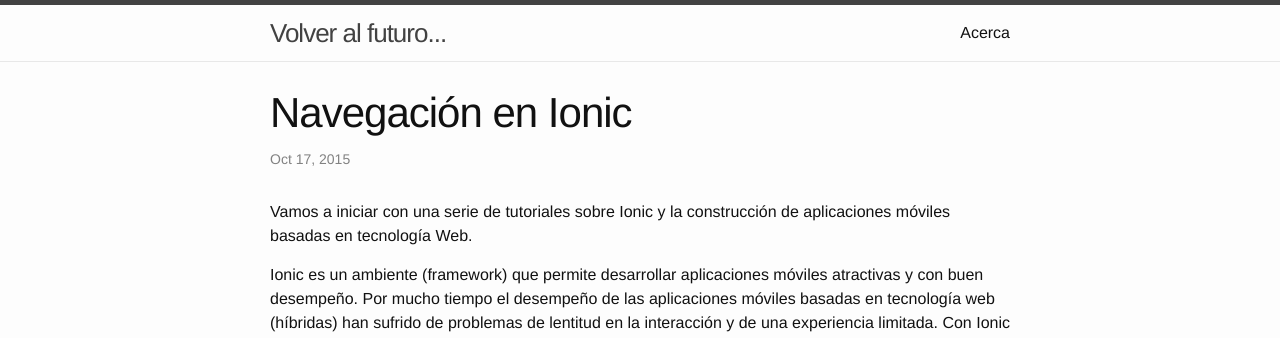
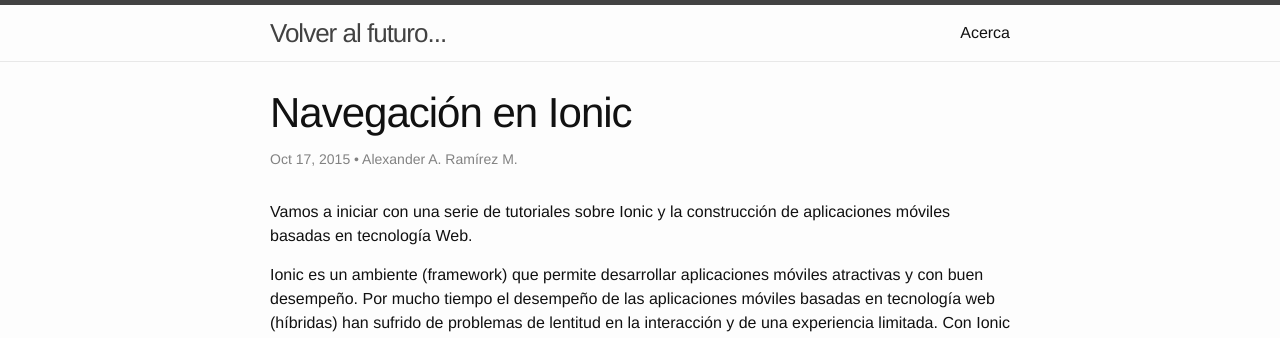
Before and after one commit to aaramirez/aaramirez.github.io, a Jekyll site: the page built from _posts/2015-10-17-tutorial-ionic-navegacion.markdown, in a window 1280 px wide. Shown: the top 338 px of the page. Built offline with Jekyll 4.4.1, drawn with Linux system fonts in a browser that asks for light colours.

Commit message:
Configurando el site

```diff
--- a/_config.yml
+++ b/_config.yml
@@ -13,3 +13,12 @@
 timezone: America/Caracas
 # Build settings
 markdown: kramdown
+# Defaults
+defaults:
+  -
+    scope:
+      path: ""
+      type: "posts"
+    values:
+      layout: "post"
+      author: "Alexander A. Ramírez M."
--- a/_posts/2015-10-17-tutorial-ionic-navegacion.markdown
+++ b/_posts/2015-10-17-tutorial-ionic-navegacion.markdown
@@ -1,5 +1,4 @@
 ---
-layout: post
 title:  "Navegación en Ionic"
 date:   2015-10-17 08:16:10
 categories: ionic angularjs cordova tutorial
```
